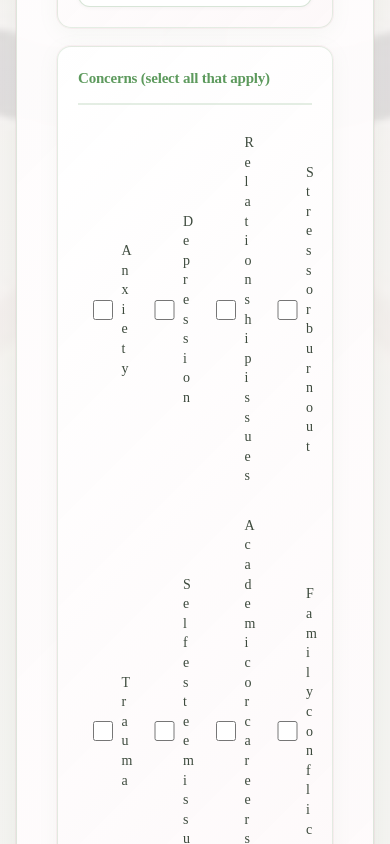
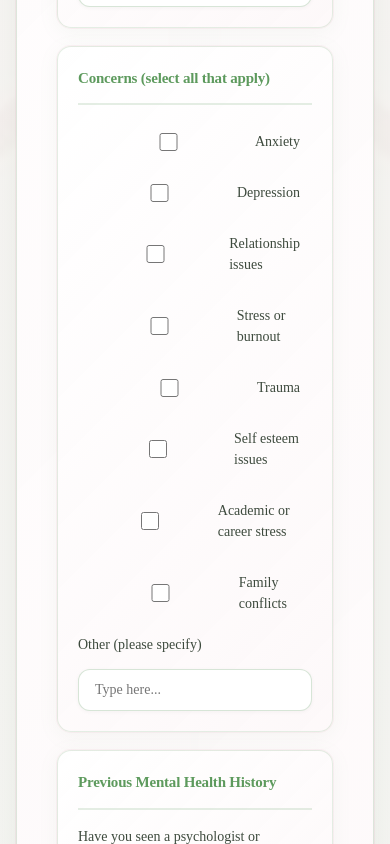
Before and after one commit to bhagavathishreeb-bot/Psycology-UI, a React (Vite) app: page /book in a window 390 px wide. Shown: the part 2560-3404 px from the top of the page. Built offline with nearby package versions, Linux system fonts and the light colour scheme.

Commit message:
bit update for booking info

```diff
--- a/src/BookingForm.css
+++ b/src/BookingForm.css
@@ -71,21 +71,18 @@
 
 .booking-form-fullpage .checkbox-group {
   grid-template-columns: repeat(4, minmax(0, 1fr));
-  gap: 12px 20px;
+  gap: 6px 12px;
+  margin-bottom: 10px;
 }
 
-@media (max-width: 900px) {
-  .booking-form-fullpage .checkbox-group {
-    grid-template-columns: 1fr 1fr;
-    gap: 10px 16px;
-  }
-}
-
-@media (max-width: 600px) {
+@media (max-width: 768px) {
   .booking-form-fullpage .checkbox-group {
     grid-template-columns: 1fr;
-    gap: 12px;
-    margin-bottom: 14px;
+    gap: 10px;
+  }
+
+  .booking-form-fullpage .checkbox-group .checkbox-label {
+    width: 100%;
   }
 }
 
@@ -275,15 +272,10 @@
   margin-bottom: 12px;
 }
 
-.booking-form-fullpage .checkbox-group {
-  grid-template-columns: repeat(4, 1fr);
-  gap: 6px 12px;
-  margin-bottom: 10px;
-}
-
-@media (max-width: 520px) {
+@media (max-width: 768px) {
   .checkbox-group {
     grid-template-columns: 1fr;
+    gap: 10px;
   }
 }
 
@@ -292,28 +284,15 @@
   align-items: center;
   gap: 12px;
   cursor: pointer;
-  padding: 12px 14px;
+  padding: 10px 12px;
   border-radius: 8px;
   transition: background 0.2s;
-  -webkit-tap-highlight-color: transparent;
-  min-height: 44px;
-  min-width: 0;
 }
 
 .checkbox-label input {
-  flex-shrink: 0;
-  width: 20px;
-  height: 20px;
+  width: 18px;
+  height: 18px;
   accent-color: var(--mano-primary);
-}
-
-.checkbox-label span {
-  flex: 1;
-  min-width: 0;
-  word-wrap: break-word;
-  overflow-wrap: break-word;
-  white-space: normal;
-  line-height: 1.4;
 }
 
 .checkbox-label:hover {
```
